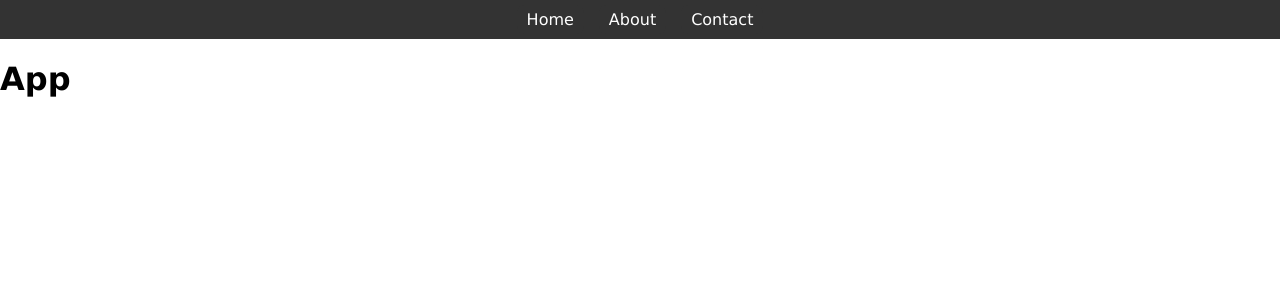
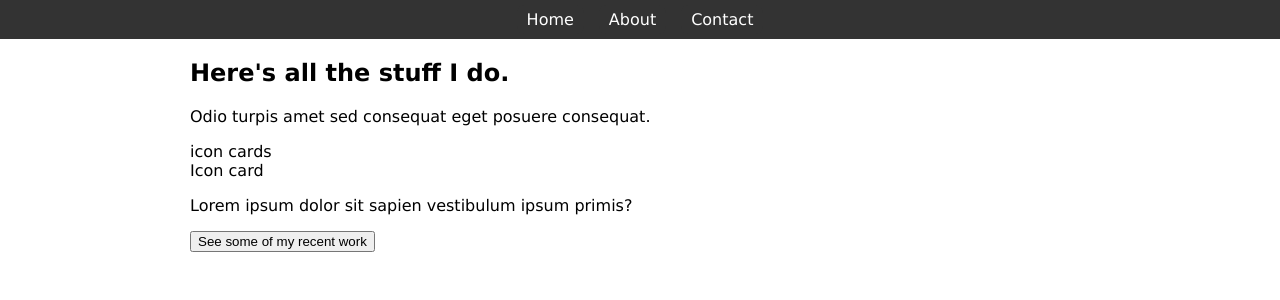
Before and after one commit to MariusCodeAcademy/type5-react-10-css-modules-fetch, a React (Create React App) app: page / in a window 1280 px wide. Shown: the top 300 px of the page. Built offline with nearby package versions, Linux system fonts and the light colour scheme.

Commit message:
sudeti IconCardSection stilius is css failo

```diff
--- a/src/App.css
+++ b/src/App.css
@@ -15,4 +15,8 @@ body {
   border-radius: 5px;
 }
 
-.container {}
+.container {
+  max-width: 900px;
+  margin-left: auto;
+  margin-right: auto;
+}
--- a/src/App.js
+++ b/src/App.js
@@ -1,5 +1,6 @@
 import './App.css';
 import Header from './components/Header/Header';
+import IconCardSection from './components/IconCardSection/IconCardSection';
 // import Card from './components/Card';
 // import Post from './components/Post';
 
@@ -7,7 +8,7 @@ function App() {
   return (
     <div className='App'>
       <Header />
-      <h1>App</h1>
+      <IconCardSection />
     </div>
   );
 }
--- /dev/null
+++ b/src/components/IconCard/IconCard.jsx
@@ -0,0 +1,5 @@
+const IconCard = () => {
+  return <div>Icon card</div>;
+};
+
+export default IconCard;
--- a/src/components/IconCardSection/IconCardSection.jsx
+++ b/src/components/IconCardSection/IconCardSection.jsx
@@ -1,13 +1,20 @@
+import IconCard from '../IconCard/IconCard';
+// sudeti IconCardSection stilius is css failo
 const IconCardSection = () => {
   return (
     <section>
       <div className='container'>
         <h2>Here's all the stuff I do.</h2>
         <p>Odio turpis amet sed consequat eget posuere consequat.</p>
-        <div className='icon-cards'>icon cards</div>
+        <div className='icon-cards'>
+          icon cards
+          <IconCard />
+        </div>
         <p>Lorem ipsum dolor sit sapien vestibulum ipsum primis?</p>
         <button>See some of my recent work</button>
       </div>
     </section>
   );
 };
+
+export default IconCardSection;
```
Also changed, not shown: src/components/IconCardSection/IconCardSection.module.css (+20 -0 lines), src/components/IconCard/IconCard.module.css (added).
